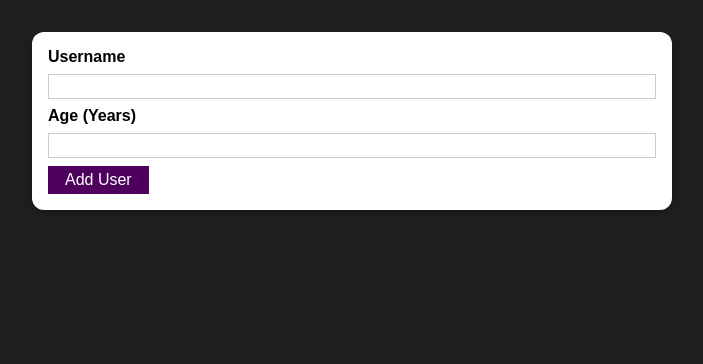
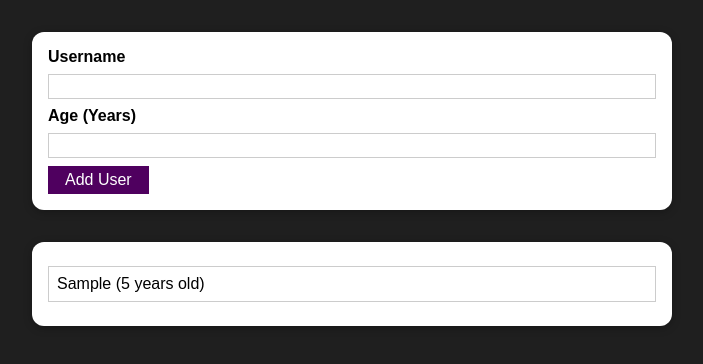
Before and after one commit to Mezin24/react_add-user, a React (Create React App) app: page / in a window 1280 px wide. Both pictures are taken after typing "Sample", "5" into the empty fields and a click on the button "Add User". Shown: the top 364 px of the page, without its empty margins (288-991 px from the left). Built offline with nearby package versions, Linux system fonts and the light colour scheme.

Commit message:
add user list

```diff
--- a/src/App.js
+++ b/src/App.js
@@ -1,10 +1,26 @@
+import React, { useState } from 'react';
 import './App.css';
 import AddUser from './User/AddUser';
+import UserList from './User/UserList';
 
 function App() {
+  const [userList, setUserList] = useState([]);
+
+  const addUserHandler = (uName, uAge) => {
+    setUserList((prevList) => [
+      ...prevList,
+      {
+        name: uName,
+        age: uAge,
+        id: Math.random().toString(),
+      },
+    ]);
+  };
+
   return (
     <div>
-      <AddUser />
+      <AddUser onAddUser={addUserHandler} />
+      <UserList users={userList} />
     </div>
   );
 }
--- a/src/UI/Button.js
+++ b/src/UI/Button.js
@@ -5,6 +5,7 @@
     <button
       className={`${classes.button} ${props.className}`}
       type={props.type || 'button'}
+      onClick={props.onClick}
     >
       {props.children}
     </button>
--- a/src/User/AddUser.js
+++ b/src/User/AddUser.js
@@ -3,7 +3,7 @@
 import Card from '../UI/Card';
 import Button from '../UI/Button';
 
-const AddUser = () => {
+const AddUser = (props) => {
   const [enteredUserName, setEnteredUserName] = useState('');
   const [enteredUserAge, setEnteredUserAge] = useState('');
 
@@ -18,7 +18,7 @@
 
     if (+enteredUserAge < 1) return;
 
-    console.log(enteredUserName, enteredUserAge);
+    props.onAddUser(enteredUserName, enteredUserAge);
     setEnteredUserName('');
     setEnteredUserAge('');
   };
--- /dev/null
+++ b/src/User/UserList.js
@@ -0,0 +1,18 @@
+import Card from '../UI/Card';
+import classes from './UserList.module.css';
+
+const UserList = (props) => {
+  return (
+    <Card className={classes.users}>
+      <ul>
+        {props.users.map((user) => (
+          <li key={user.id}>
+            {user.name} ({user.age} years old)
+          </li>
+        ))}
+      </ul>
+    </Card>
+  );
+};
+
+export default UserList;
--- /dev/null
+++ b/src/User/UserList.module.css
@@ -0,0 +1,16 @@
+.users {
+    margin: 2rem auto;
+    width: 90%;
+    max-width: 40rem;
+  }
+
+  .users ul {
+    list-style: none;
+    padding: 1rem;
+  }
+
+  .users li {
+    border: 1px solid #ccc;
+    margin: 0.5rem 0;
+    padding: 0.5rem;
+  }
```
